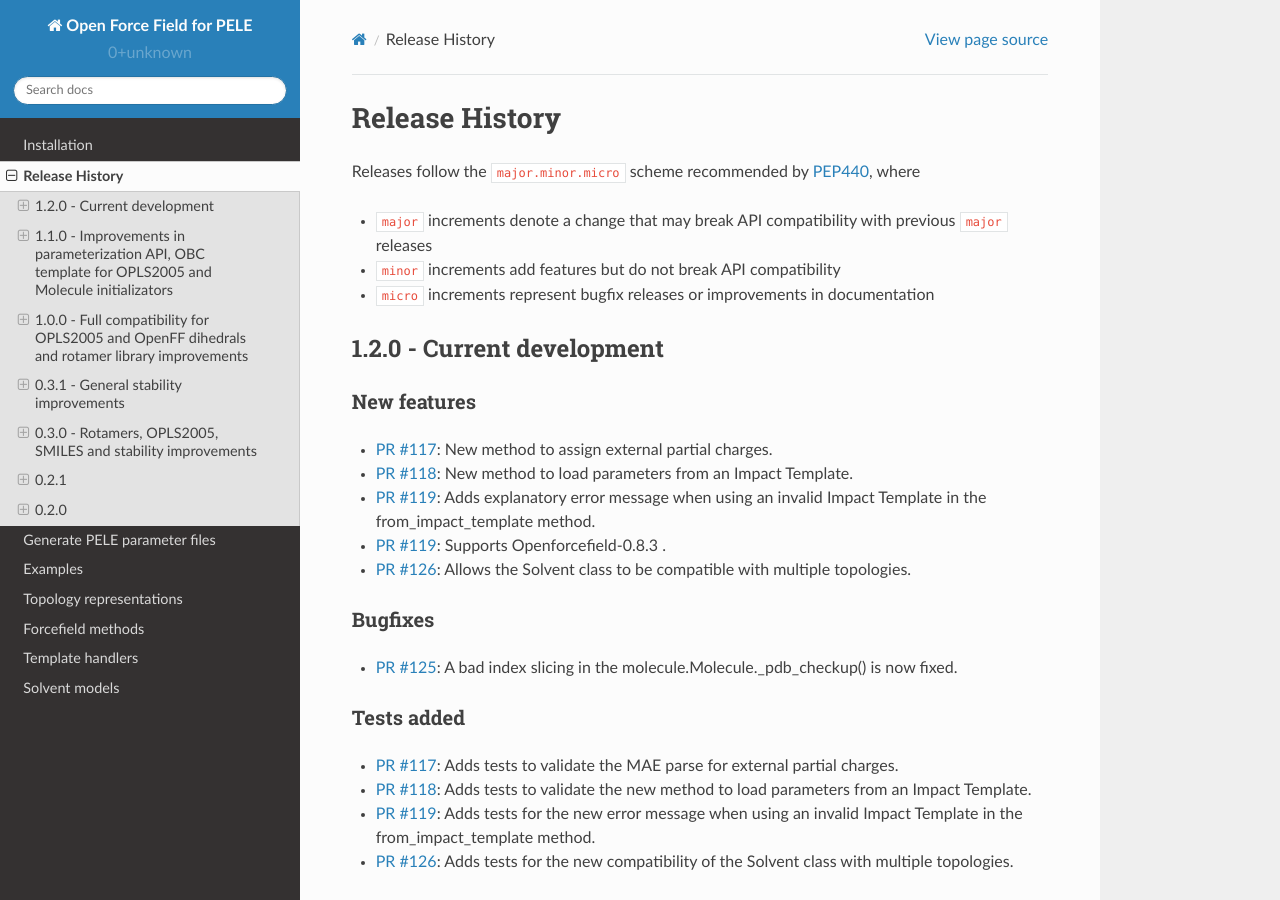
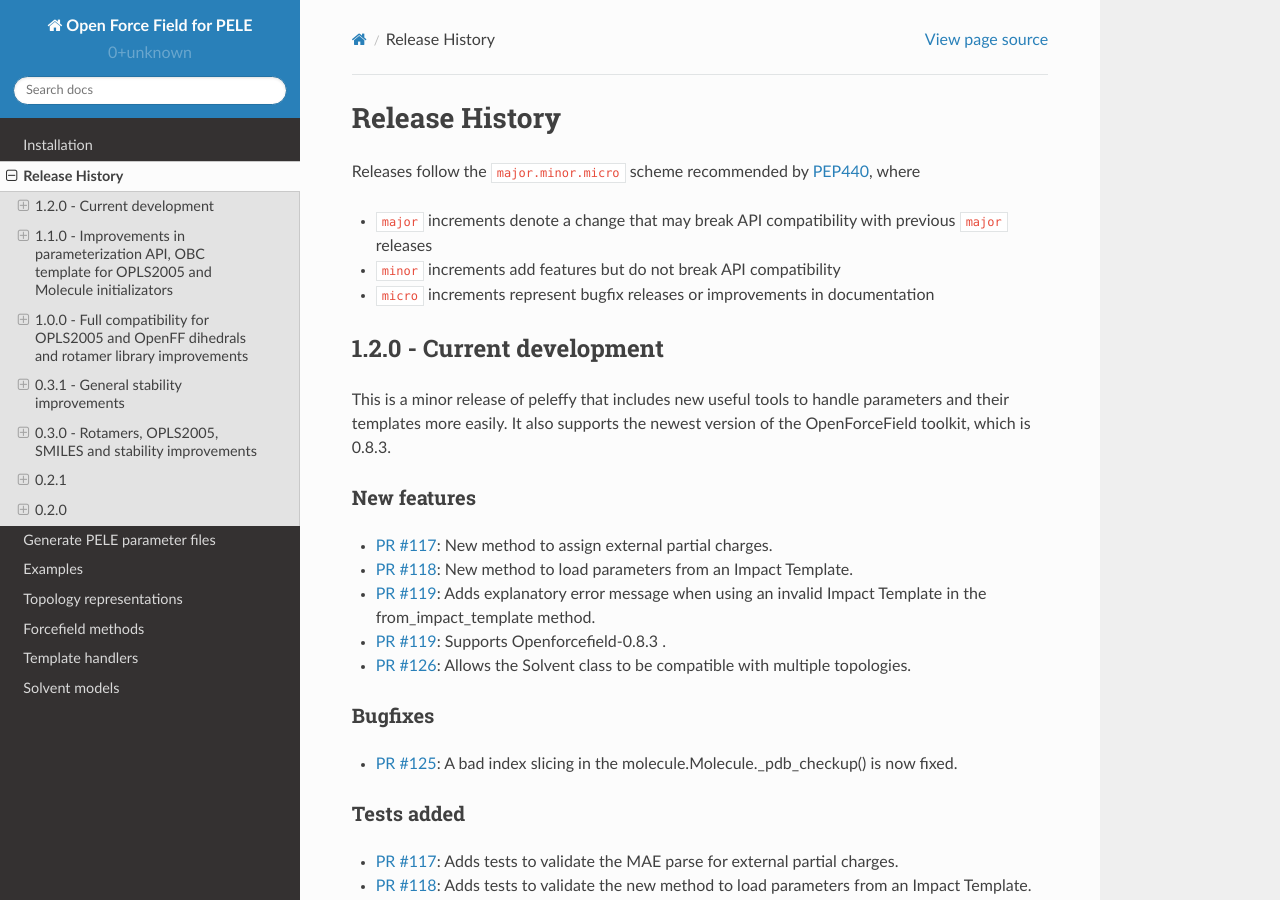
Before and after one commit to martimunicoy/peleffy, a Sphinx documentation site: the page built from docs/releasehistory.rst, in a window 1280 px wide and 900 px high. Built offline with Sphinx 7.4.7 and the Read the Docs theme 2.0.0, drawn with Linux system fonts in a browser that asks for light colours.

Commit message:
Update releasehistory.rst

```diff
--- a/docs/releasehistory.rst
+++ b/docs/releasehistory.rst
@@ -9,6 +9,8 @@ Releases follow the ``major.minor.micro`` scheme recommended by `PEP440 <https:/
 
 1.2.0 - Current development
 ---------------------------
+
+This is a minor release of peleffy that includes new useful tools to handle parameters and their templates more easily. It also supports the newest version of the OpenForceField toolkit, which is 0.8.3.
 
 New features
 """"""""""""
```
